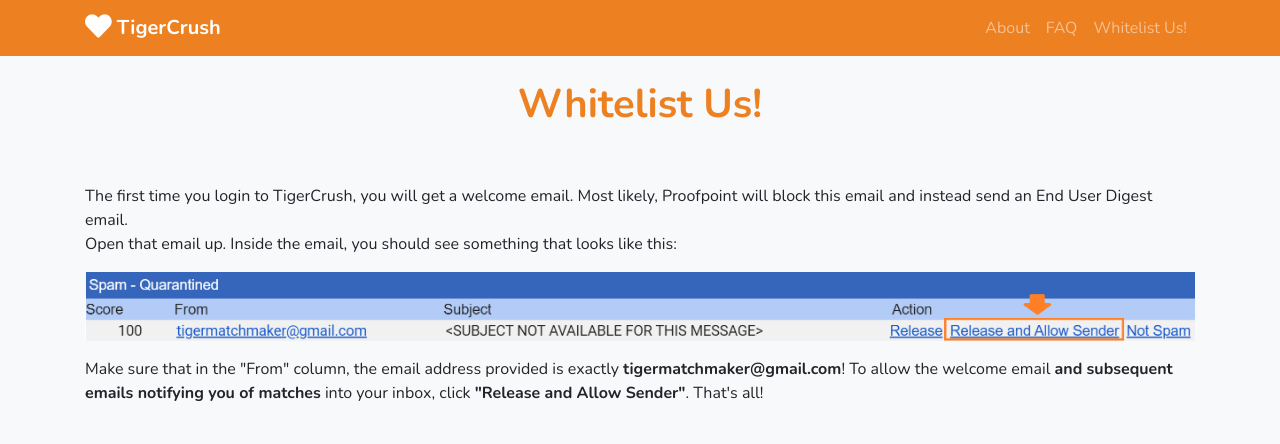
After one commit to alanjding/TigerCrush, a Python web app: template templates/whitelist.html in a window 1280 px wide. The commit adds this page. Shown: the top 444 px of the page. Run offline with Jinja, Linux system fonts and the light colour scheme; the template is opened without the code that fills it, so the values that code supplies are empty; some libraries are stand-ins or nearby versions.

Commit message:
whitelist page, add emails alongside matches, red errors, 1st time alert, enable adding crushes after matched

```diff
--- a/db_models.py
+++ b/db_models.py
@@ -17,6 +17,7 @@
     name = db.Column(db.String, nullable=False)
     year = db.Column(db.String, nullable=False)
     visible = db.Column(db.Boolean, nullable=False, default=True)
+    firstTime = db.Column(db.Boolean, nullable=False, default=True)
     # contact_info = db.Column(JSON)
 
     def __repr__(self):
--- a/templates/nav.html
+++ b/templates/nav.html
@@ -11,6 +11,7 @@
       <ul class="navbar-nav ml-auto">
         <li class="nav-item"> <a class="nav-link" href="/about">About</a> </li>
         <li class="nav-item"> <a class="nav-link" href="/faq">FAQ</a> </li>
+        <li class="nav-item"> <a class="nav-link" href="/whitelist" target="_blank">Whitelist Us!</a> </li>
       </ul>
     </div>
   </div>
--- /dev/null
+++ b/templates/whitelist.html
@@ -0,0 +1,38 @@
+<!DOCTYPE html>
+<!-- Author: Alan Ding -->
+<html lang="en">
+
+<head>
+  <title>TigerCrush - FAQ</title>
+  <meta charset="utf-8">
+  <meta name="viewport" content="width=device-width, initial-scale=1">
+  <link rel="stylesheet" href="https://cdnjs.cloudflare.com/ajax/libs/font-awesome/4.7.0/css/font-awesome.min.css" type="text/css">
+  <link rel="stylesheet" href="../static/css/theme.css">
+</head>
+
+<body class="bg-light">
+ {% include 'nav.html' %}
+  <!--------------------------------------------------------------------------->
+  <div class="text-center py-4">
+    <div class="container">
+      <div class="row">
+        <div class="col-md-12" style="">
+          <h1 class="text-primary"><b>Whitelist Us!</b></h1>
+        </div>
+      </div>
+    </div>
+  </div>
+  <div class="py-4">
+    <div class="container">
+      <div class="row">
+        <div class="col-md-12">
+          <p>The first time you login to TigerCrush, you will get a welcome email. Most likely, Proofpoint will block this email and instead send an End User Digest email.<br>Open that email up. Inside the email, you should see something that looks like this:</p>
+          <img src="../static/proofpoint.PNG" alt="Important part of the Proofpoint email" style="width: 100%" class="pb-3">
+          <p>Make sure that in the "From" column, the email address provided is exactly <b>tigermatchmaker@gmail.com</b>! To allow the welcome email <b>and subsequent emails notifying you of matches</b> into your inbox, click <b>"Release and Allow Sender"</b>. That's all!</p>
+        </div>
+      </div>
+    </div>
+  </div>
+</body>
+
+</html>
```
Also changed, not shown: app.py (+19 -3 lines), db_functions.py (+12 -0 lines), templates/index.html (+17 -4 lines), static/proofpoint.PNG (added).
